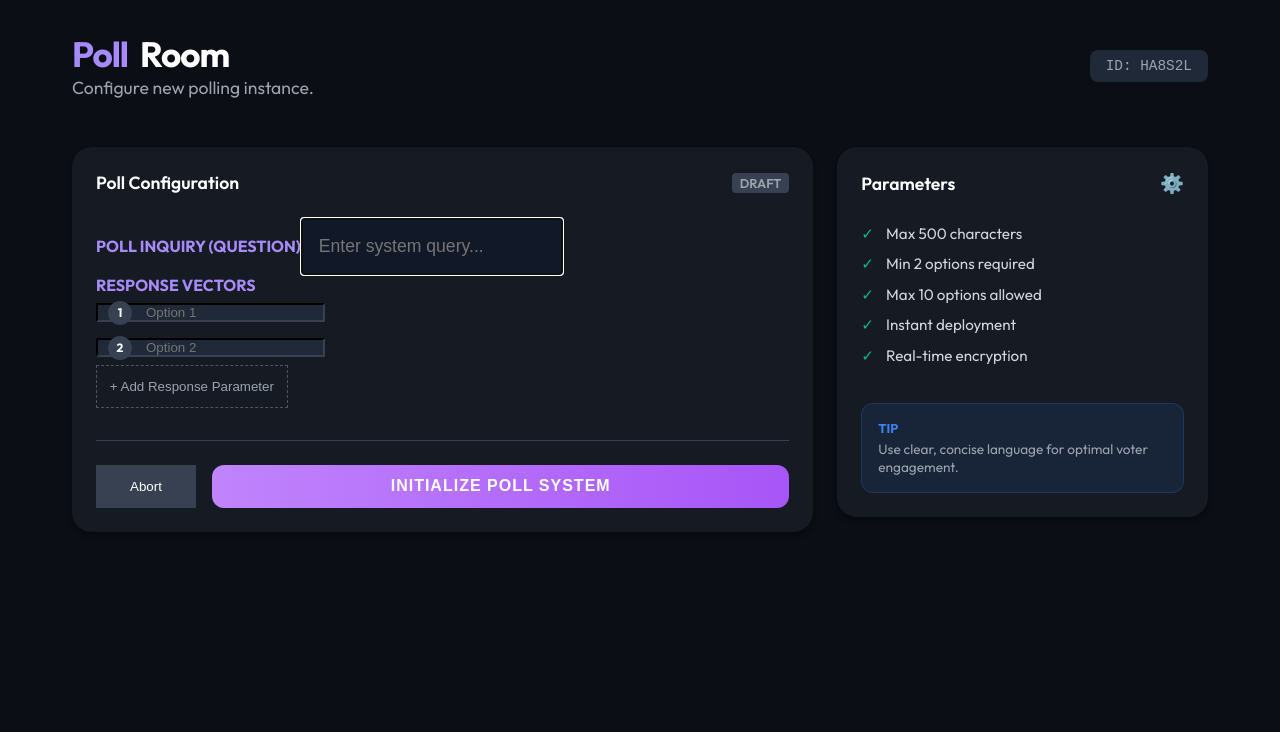
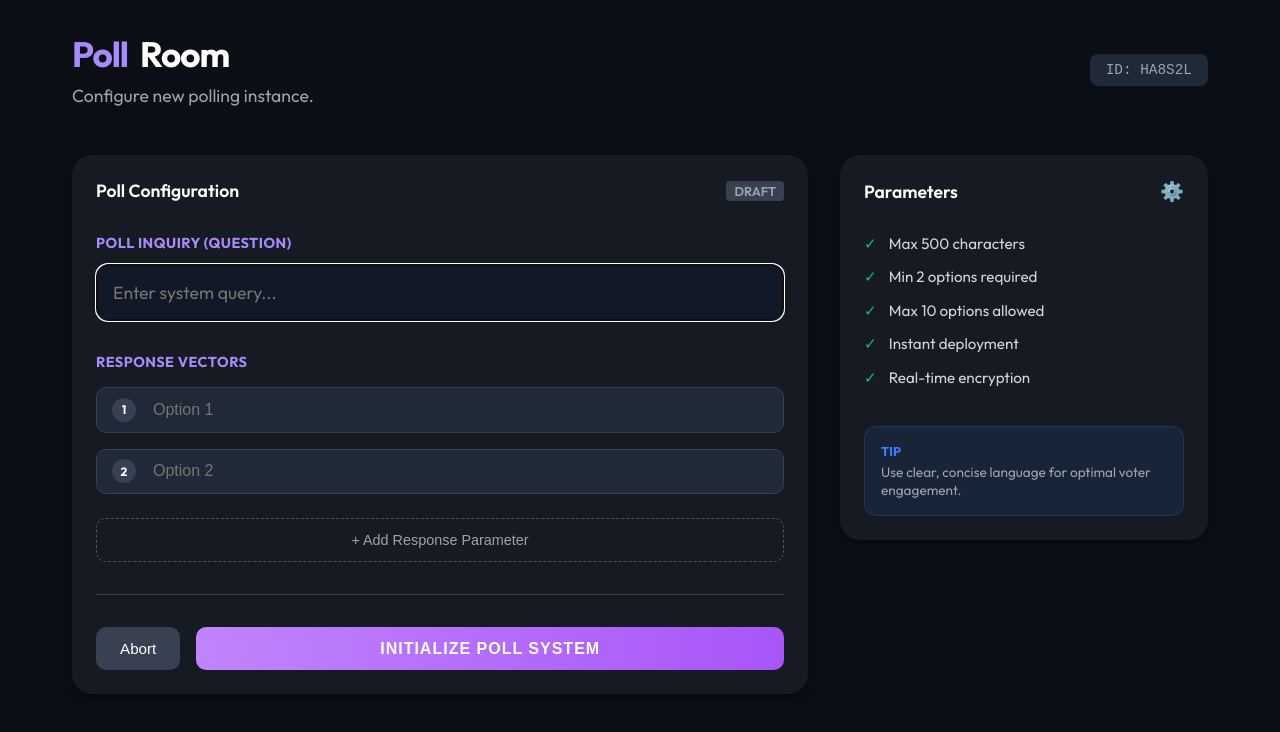
Before and after one commit to Shubhamver45/Poll-Room, a React (Vite) app: page /create in a window 1280 px wide. Shown: the top 732 px of the page. Built offline with nearby package versions, Linux system fonts and the light colour scheme; no server answers.

Commit message:
UI: Fix Create Poll Layout - Full Width Inputs & Stacked Labels

```diff
--- a/src/pages/CreatePoll.jsx
+++ b/src/pages/CreatePoll.jsx
@@ -59,14 +59,14 @@ export default function CreatePoll() {
         <div style={{ maxWidth: '1200px', margin: '0 auto', padding: '2rem', minHeight: '100vh' }}>
 
             {/* Header */}
-            <header className="top-header" style={{ marginBottom: '3rem' }}>
+            <header className="top-header" style={{ marginBottom: '3rem', display: 'flex', justifyContent: 'space-between', alignItems: 'center' }}>
                 <div>
-                    <h1 style={{ fontSize: '2.2rem', fontWeight: '800', display: 'flex', alignItems: 'center', gap: '12px', letterSpacing: '-1px' }}>
+                    <h1 style={{ fontSize: '2.2rem', fontWeight: '800', display: 'flex', alignItems: 'center', gap: '12px', letterSpacing: '-1px', margin: 0 }}>
                         <Link to="/" style={{ textDecoration: 'none', color: 'inherit', display: 'flex', alignItems: 'center', gap: '12px' }}>
                             <span style={{ color: '#A78BFA' }}>Poll</span>Room
                         </Link>
                     </h1>
-                    <p style={{ color: 'var(--text-muted)', fontSize: '1.1rem' }}>Configure new polling instance.</p>
+                    <p style={{ color: 'var(--text-muted)', fontSize: '1.1rem', margin: '0.5rem 0 0' }}>Configure new polling instance.</p>
                 </div>
                 <div style={{ fontFamily: 'monospace', color: 'var(--text-muted)', fontSize: '0.9rem', padding: '0.5rem 1rem', background: '#1F2937', borderRadius: '8px' }}>
                     ID: {Math.random().toString(36).substr(2, 6).toUpperCase()}
@@ -74,36 +74,51 @@ export default function CreatePoll() {
             </header>
 
             {/* Dashboard Grid Layout */}
-            <div className="dashboard-grid">
+            <div className="dashboard-grid" style={{ display: 'grid', gridTemplateColumns: 'minmax(0, 2fr) minmax(0, 1fr)', gap: '2rem' }}>
 
                 {/* Left Panel: Configuration Form */}
                 <div className="card" style={{ gridColumn: 'span 1' }}>
-                    <div className="card-title">
+                    <div className="card-title" style={{ marginBottom: '2rem' }}>
                         Poll Configuration
                         <span style={{ fontSize: '0.8rem', background: '#374151', padding: '2px 8px', borderRadius: '4px', color: '#9CA3AF' }}>DRAFT</span>
                     </div>
 
-                    <form onSubmit={handleSubmit}>
-                        <div className="form-group">
-                            <label className="form-label" style={{ color: '#A78BFA', fontWeight: 'bold' }}>POLL INQUIRY (QUESTION)</label>
+                    <form onSubmit={handleSubmit} style={{ display: 'flex', flexDirection: 'column', gap: '2rem' }}>
+
+                        {/* Question Input - FULL WIDTH VERTICAL STACK */}
+                        <div style={{ display: 'flex', flexDirection: 'column', gap: '0.75rem' }}>
+                            <label style={{ color: '#A78BFA', fontWeight: '700', fontSize: '0.9rem', letterSpacing: '0.5px', textTransform: 'uppercase' }}>
+                                Poll Inquiry (Question)
+                            </label>
                             <input
                                 type="text"
-                                className="form-input"
                                 placeholder="Enter system query..."
                                 value={question}
                                 onChange={(e) => setQuestion(e.target.value)}
                                 autoFocus
-                                style={{ fontSize: '1.1rem', padding: '1rem', background: '#111827', borderColor: '#374151' }}
+                                style={{
+                                    width: '100%',
+                                    padding: '1rem',
+                                    background: '#111827',
+                                    border: '1px solid #374151',
+                                    borderRadius: '12px',
+                                    color: 'white',
+                                    fontSize: '1.1rem',
+                                    fontFamily: 'inherit'
+                                }}
                             />
                         </div>
 
-                        <div className="form-group">
-                            <label className="form-label" style={{ color: '#A78BFA', fontWeight: 'bold', marginTop: '1.5rem' }}>RESPONSE VECTORS</label>
+                        {/* Response Options - FULL WIDTH VERTICAL STACK */}
+                        <div style={{ display: 'flex', flexDirection: 'column', gap: '1rem' }}>
+                            <label style={{ color: '#A78BFA', fontWeight: '700', fontSize: '0.9rem', letterSpacing: '0.5px', textTransform: 'uppercase' }}>
+                                Response Vectors
+                            </label>
 
                             {options.map((option, index) => (
-                                <div key={index} className="option-row" style={{ position: 'relative', border: 'none', padding: '0.5rem 0' }}>
+                                <div key={index} style={{ position: 'relative', width: '100%' }}>
                                     <div style={{
-                                        position: 'absolute', left: '12px', top: '50%', transform: 'translateY(-50%)',
+                                        position: 'absolute', left: '16px', top: '50%', transform: 'translateY(-50%)',
                                         width: '24px', height: '24px', background: '#374151',
                                         borderRadius: '50%', display: 'flex', alignItems: 'center', justifyContent: 'center',
                                         fontSize: '0.75rem', color: '#FFF', fontWeight: 'bold', zIndex: 2
@@ -112,8 +127,15 @@ export default function CreatePoll() {
                                     </div>
                                     <input
                                         type="text"
-                                        className="form-input"
-                                        style={{ paddingLeft: '3rem', background: '#1F2937', borderColor: '#374151' }}
+                                        style={{
+                                            width: '100%',
+                                            padding: '0.8rem 1rem 0.8rem 3.5rem',
+                                            background: '#1F2937',
+                                            border: '1px solid #374151',
+                                            borderRadius: '10px',
+                                            color: '#E5E7EB',
+                                            fontSize: '1rem'
+                                        }}
                                         placeholder={`Option ${index + 1}`}
                                         value={option}
                                         onChange={(e) => handleOptionChange(index, e.target.value)}
@@ -123,30 +145,40 @@ export default function CreatePoll() {
                                             type="button"
                                             className="remove-option-btn"
                                             onClick={() => removeOption(index)}
-                                            style={{ position: 'absolute', right: '10px', top: '50%', transform: 'translateY(-50%)', background: 'none', border: 'none', color: '#EF4444', cursor: 'pointer', fontSize: '1.2rem' }}
+                                            style={{
+                                                position: 'absolute', right: '12px', top: '50%', transform: 'translateY(-50%)',
+                                                background: 'none', border: 'none', color: '#EF4444',
+                                                cursor: 'pointer', fontSize: '1.2rem', padding: '0 4px'
+                                            }}
                                         >
                                             ×
                                         </button>
                                     )}
                                 </div>
                             ))}
-                        </div>
 
                             <button
                                 type="button"
-                            className="btn btn-secondary btn-full"
                                 style={{
-                                marginBottom: '2rem',
+                                    width: '100%',
+                                    marginTop: '0.5rem',
                                     border: '1px dashed #4B5563',
+                                    borderRadius: '10px',
                                     background: 'transparent',
                                     color: '#9CA3AF',
-                                padding: '0.8rem'
+                                    padding: '0.8rem',
+                                    cursor: 'pointer',
+                                    fontSize: '0.9rem',
+                                    transition: 'border-color 0.2s, color 0.2s'
                                 }}
                                 onClick={addOption}
                                 disabled={options.length >= 10}
+                                onMouseOver={(e) => { e.currentTarget.style.borderColor = '#A78BFA'; e.currentTarget.style.color = '#A78BFA'; }}
+                                onMouseOut={(e) => { e.currentTarget.style.borderColor = '#4B5563'; e.currentTarget.style.color = '#9CA3AF'; }}
                             >
                                 + Add Response Parameter
                             </button>
+                        </div>
 
                         {error && (
                             <div style={{
@@ -155,18 +187,17 @@ export default function CreatePoll() {
                                 color: '#EF4444',
                                 padding: '1rem',
                                 borderRadius: '8px',
-                                marginBottom: '1.5rem',
                                 display: 'flex', alignItems: 'center', gap: '10px', fontSize: '0.9rem'
                             }}>
                                 <span>⚠️</span> {error}
                             </div>
                         )}
 
-                        <div style={{ display: 'flex', gap: '1rem', borderTop: '1px solid #374151', paddingTop: '1.5rem' }}>
+                        <div style={{ display: 'flex', gap: '1rem', borderTop: '1px solid #374151', paddingTop: '2rem' }}>
                             <button
                                 type="button"
                                 className="btn"
-                                style={{ width: '100px', background: '#374151', color: '#FFF', border: 'none' }}
+                                style={{ padding: '0.8rem 1.5rem', background: '#374151', color: '#FFF', border: 'none', borderRadius: '10px', cursor: 'pointer', fontSize: '0.95rem', fontWeight: '500' }}
                                 onClick={() => navigate('/')}
                             >
                                 Abort
@@ -174,7 +205,7 @@ export default function CreatePoll() {
                             <button
                                 type="submit"
                                 className="btn btn-primary"
-                                style={{ flex: 1, border: 'none', fontSize: '1rem', letterSpacing: '1px' }}
+                                style={{ flex: 1, border: 'none', fontSize: '1rem', letterSpacing: '1px', borderRadius: '10px', padding: '0.8rem' }}
                                 disabled={loading}
                             >
                                 {loading ? 'INITIALIZING...' : 'INITIALIZE POLL SYSTEM'}
@@ -185,12 +216,12 @@ export default function CreatePoll() {
 
                 {/* Right Panel: Parameters Info */}
                 <div className="card" style={{ height: 'fit-content' }}>
-                    <div className="card-title">
+                    <div className="card-title" style={{ marginBottom: '1.5rem' }}>
                         Parameters
                         <span style={{ fontSize: '1.2rem' }}>⚙️</span>
                     </div>
 
-                    <ul style={{ listStyle: 'none', padding: 0, fontSize: '0.95rem', color: '#D1D5DB', lineHeight: '2' }}>
+                    <ul style={{ listStyle: 'none', padding: 0, fontSize: '0.95rem', color: '#D1D5DB', lineHeight: '2.2' }}>
                         <li style={{ display: 'flex', alignItems: 'center', gap: '12px' }}>
                             <span style={{ color: '#10B981' }}>✓</span> Max 500 characters
                         </li>
```
Lines whose indentation alone changed are shown as unchanged.
